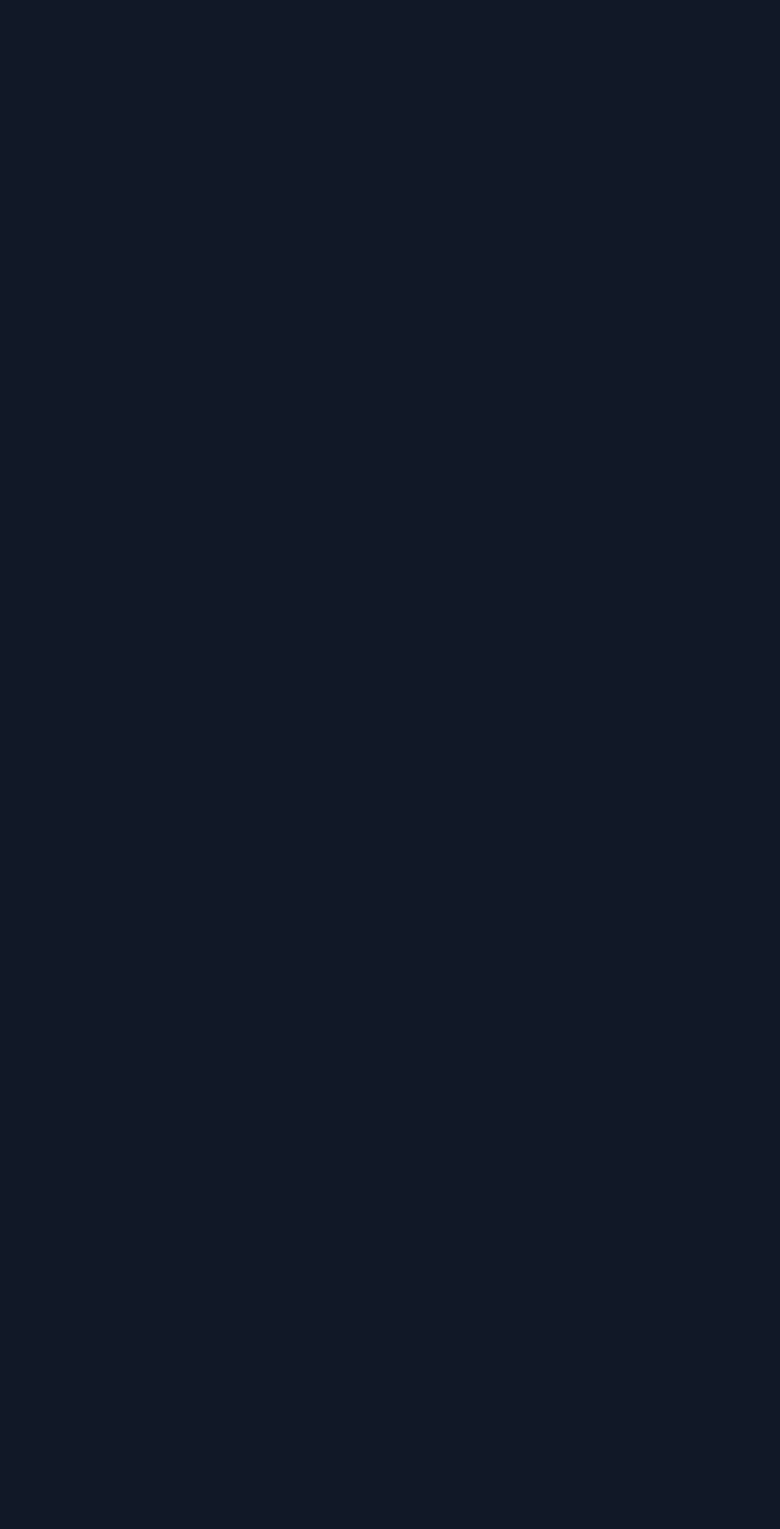
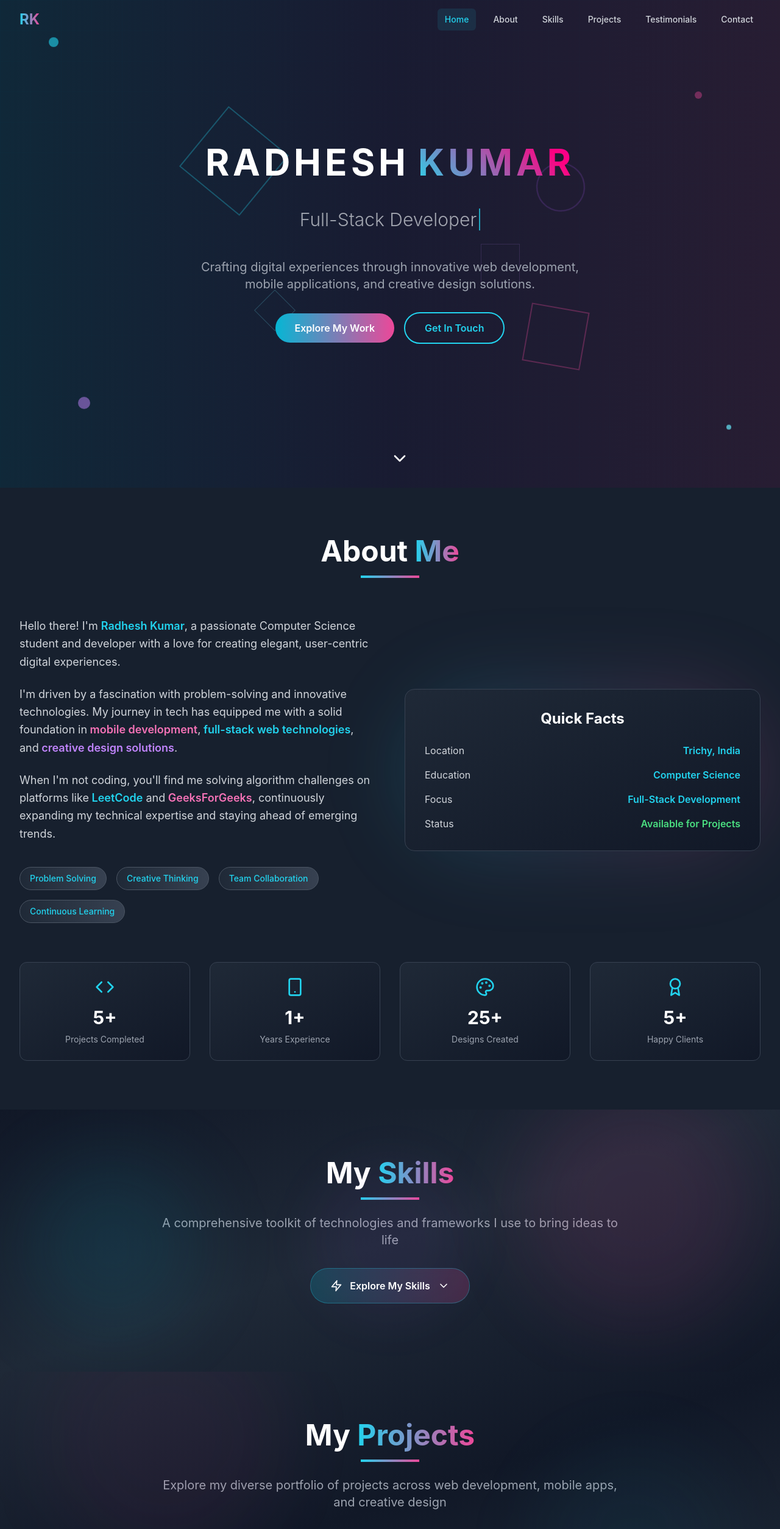
Before and after one commit to Radhesh20/Portfolio, a React (Vite) app: page / in a window 1280 px wide. Shown: the top 2508 px of the page at 61% size. Before the commit the page ends 800 px from the top, so only its background shows below. Built offline with nearby package versions, Linux system fonts and the light colour scheme.

Commit message:
Uncomment components in App to restore full functionality

```diff
--- a/src/App.tsx
+++ b/src/App.tsx
@@ -28,15 +28,15 @@ function App() {
 
   return (
     <div className="relative">
-      {/* <Navigation /> */}
-      {/* <Hero /> */}
-      {/* <About /> */}
-      {/* <Skills /> */}
-      {/* <Projects /> */}
-      {/* <Testimonials /> */}
-      {/* <Contact /> */}
-      {/* <Footer /> */}
-      {/* <ScrollToTop /> */}
+      <Navigation />
+      <Hero />
+      <About />
+      <Skills />
+      <Projects />
+      <Testimonials />
+      <Contact />
+      <Footer />
+      <ScrollToTop />
     </div>
   );
 }
```
